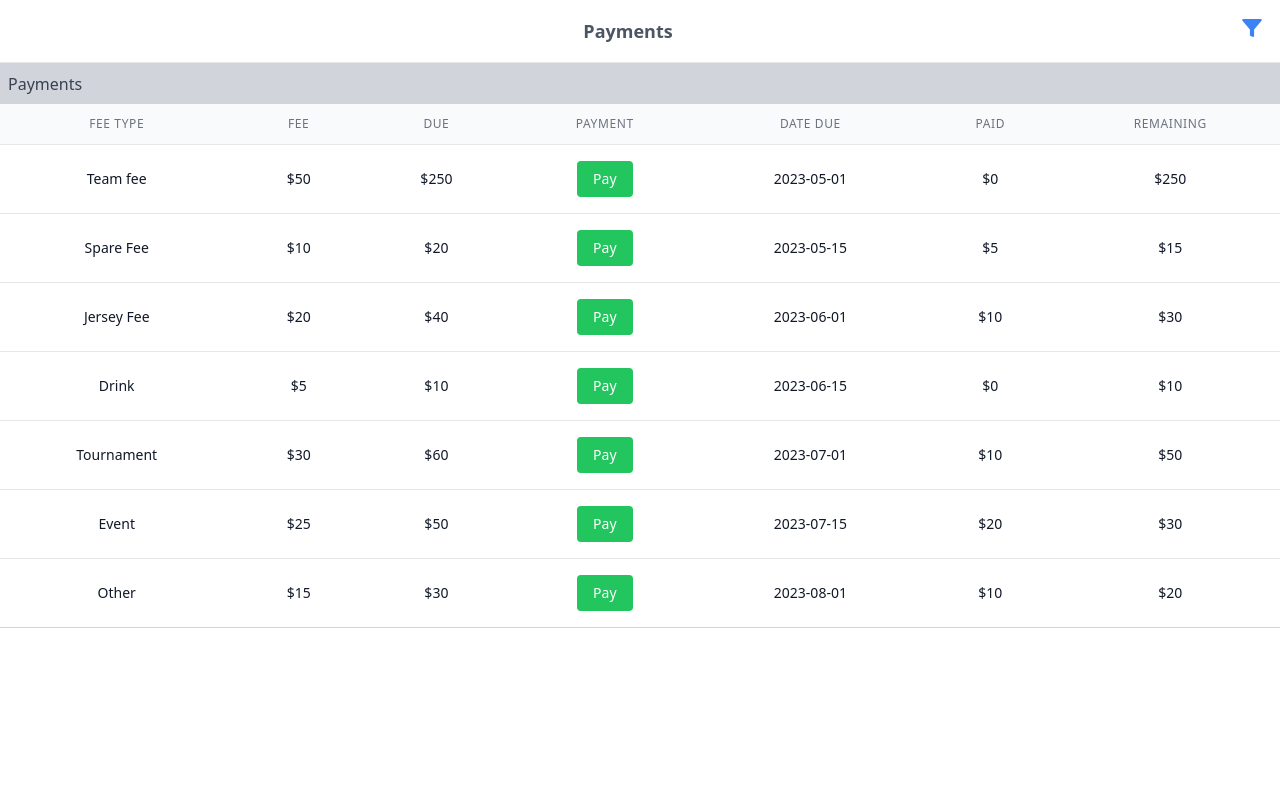
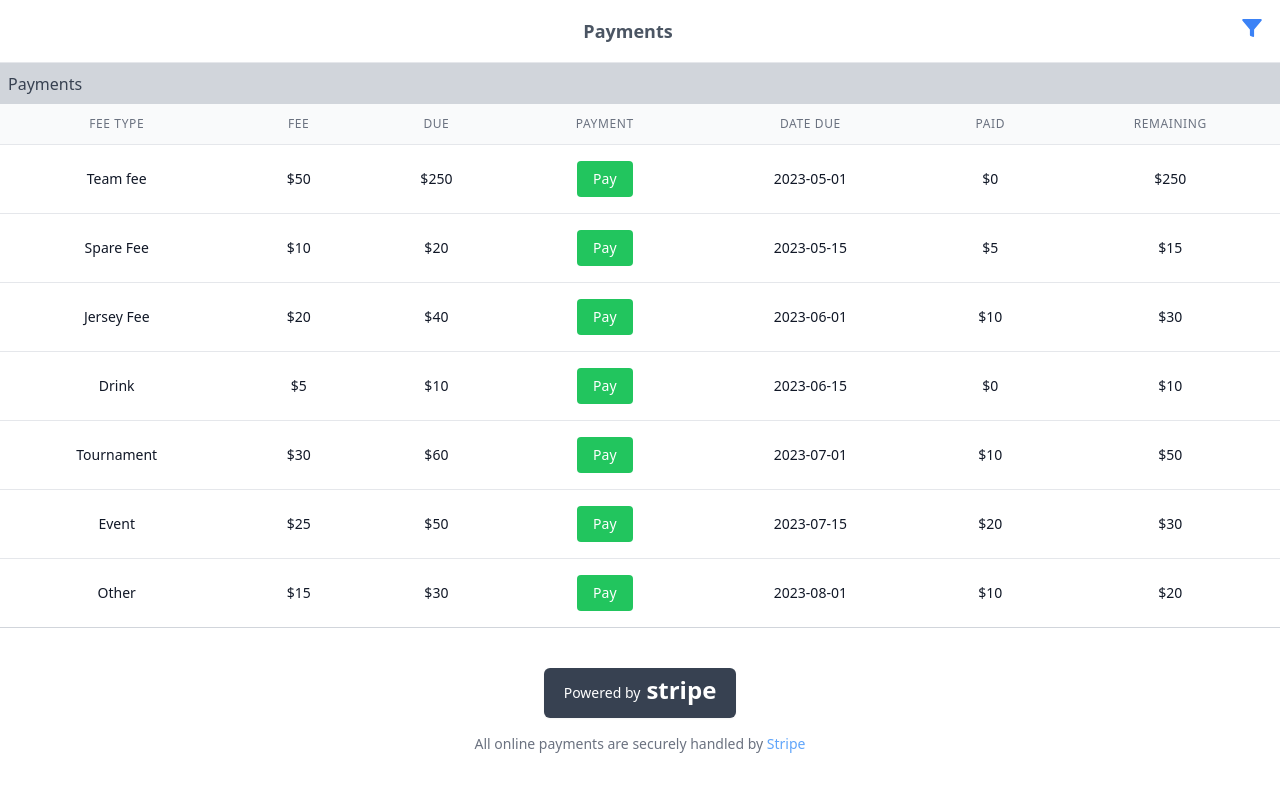
Before and after one commit to AouIssa/ui-sandbox-ts, a React (Create React App) app: page / in a window 1280 px wide. Shown: the top 792 px of the page. Built offline with nearby package versions, Linux system fonts and the light colour scheme.

Commit message:
Added the stripe section

```diff
--- a/src/PaymentTable/PaymentTable.tsx
+++ b/src/PaymentTable/PaymentTable.tsx
@@ -127,6 +127,40 @@ const PaymentTable: React.FC = () => {
           </table>
         </div>
       </div>
+      <div className="bg-white sm:rounded-lg mt-4">
+        <div className="px-4 py-5 sm:p-6">
+          <div className="text-center">
+            <a
+              href="https://stripe.com"
+              target="_blank"
+              rel="noopener noreferrer"
+            >
+              <button
+                type="button"
+                className="inline-flex items-center rounded-md bg-gray-700 px-5 py-3 text-sm text-white shadow-sm hover:bg-gray-600 focus-visible:outline focus-visible:outline-2 focus-visible:outline-offset-2 focus-visible:outline-gray-500"
+              >
+                Powered by{" "}
+                <span className="text-2xl font-bold ml-1.5 -mt-1.5">
+                  stripe
+                </span>
+              </button>
+            </a>
+            <div className="mt-4 max-w-xl mx-auto text-sm text-gray-500">
+              <p>
+                All online payments are securely handled by{" "}
+                <a
+                  href="https://stripe.com"
+                  className="text-blue-400 hover:text-blue-600"
+                  target="_blank"
+                  rel="noopener noreferrer"
+                >
+                  Stripe
+                </a>
+              </p>
+            </div>
+          </div>
+        </div>
+      </div>
     </div>
   );
 };
```
